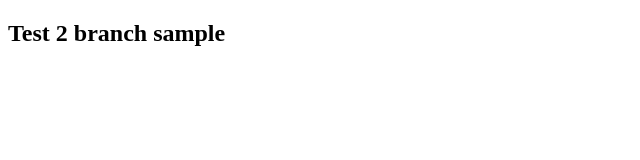
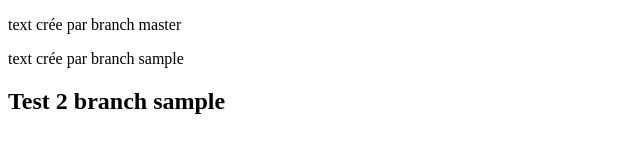
Before and after one commit to samirswidi/samirswidi, a plain HTML site: page index.html in a window 1280 px wide. Shown: the whole page, without its empty margins (0-640 px from the left). Drawn offline with Linux system fonts and the light colour scheme.

Commit message:
sample branch modofication

```diff
--- a/index.html
+++ b/index.html
@@ -6,7 +6,20 @@
 <body>
 <section>
 
+
+	<div>
+		<article>
+
+			<p>text crée par branch master</p>
+	<p>text crée par branch sample </p>
+		</article>
+	</div>
+</section>
+
+<section>
+
 	<h1>Test 2 branch sample</h1>
+
 </section>
 </body>
 </html>
```
